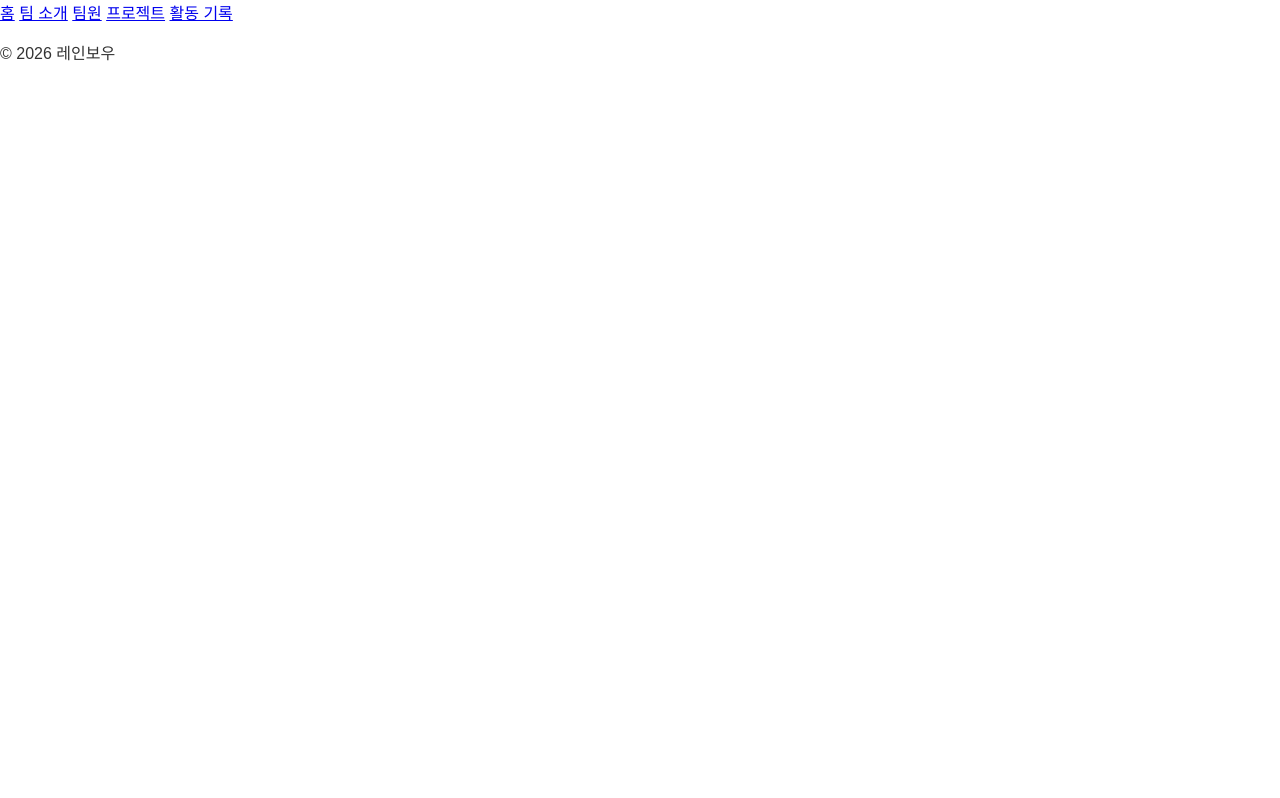
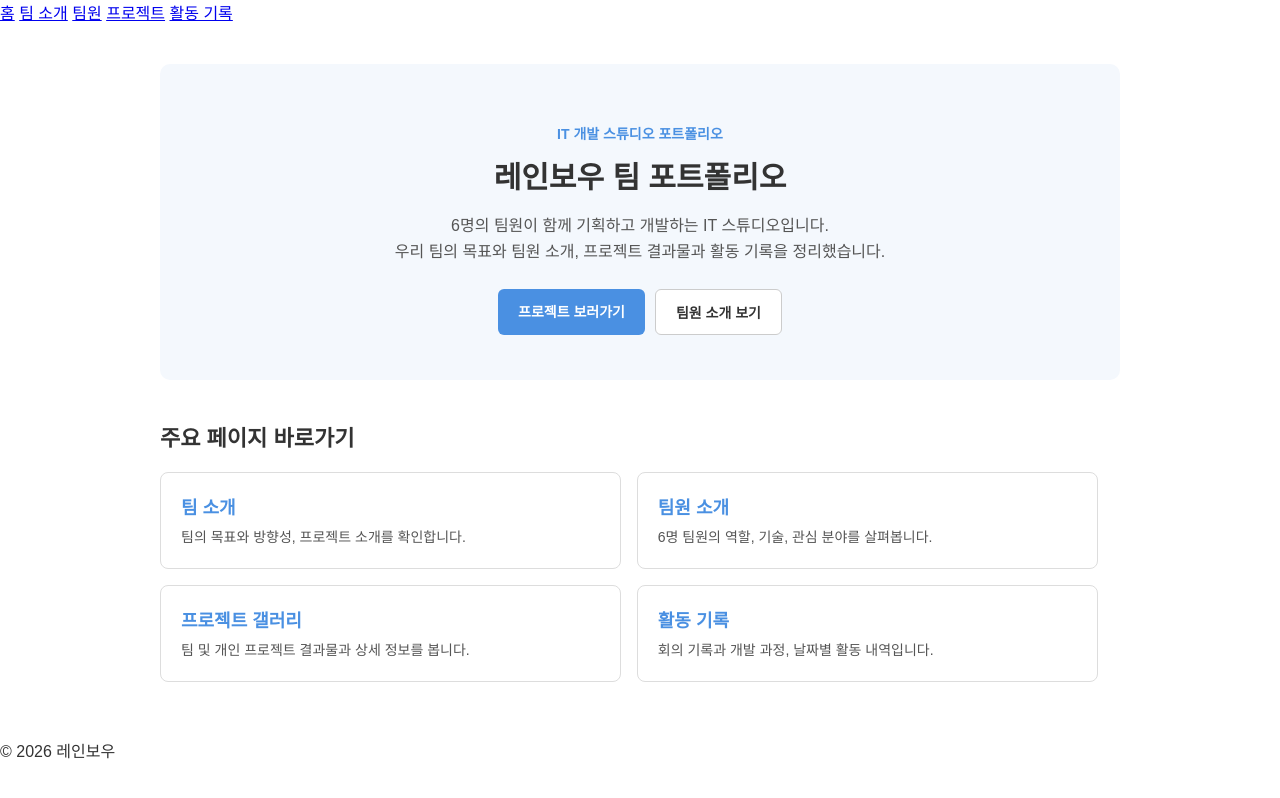
Before and after one commit to matstar33/OpenSourceSW-I-Team, a plain HTML site: page index.html in a window 1280 px wide. Drawn offline with Linux system fonts and the light colour scheme.

Commit message:
feat:메인 페이지 레이아웃 및 기능 구현

```diff
--- a/css/style.css
+++ b/css/style.css
@@ -19,3 +19,112 @@ body {
 img {
   max-width: 100%;
 }
+/* 메인 페이지 스타일 */
+.main-content {
+  max-width: 1000px;
+  margin: 0 auto;
+  padding: 40px 20px;
+}
+
+.intro-banner {
+  text-align: center;
+  background-color: #f4f8fd;
+  padding: 45px 20px;
+  border-radius: 10px;
+  margin-bottom: 40px;
+}
+
+.team-tag {
+  color: var(--point-color);
+  font-weight: bold;
+  font-size: 14px;
+  margin-bottom: 10px;
+}
+
+.intro-banner h1 {
+  font-size: 30px;
+  margin: 0 0 15px 0;
+}
+
+.team-info {
+  font-size: 16px;
+  line-height: 1.6;
+  color: #555;
+  margin-bottom: 25px;
+}
+
+.link-buttons {
+  display: flex;
+  justify-content: center;
+  gap: 10px;
+}
+
+.btn-blue,
+.btn-white {
+  display: inline-block;
+  padding: 12px 20px;
+  border-radius: 6px;
+  text-decoration: none;
+  font-weight: bold;
+  font-size: 14px;
+}
+
+.btn-blue {
+  background-color: var(--point-color);
+  color: #fff;
+}
+
+.btn-white {
+  background-color: #fff;
+  color: var(--main-color);
+  border: 1px solid #ccc;
+}
+
+.menu-section h2 {
+  font-size: 22px;
+  margin-bottom: 20px;
+}
+
+.menu-list {
+  display: flex;
+  flex-wrap: wrap;
+  gap: 16px;
+}
+
+.menu-item {
+  width: 48%;
+  padding: 20px;
+  border: 1px solid #ddd;
+  border-radius: 8px;
+  background-color: var(--bg-color);
+  text-decoration: none;
+  color: inherit;
+}
+
+.menu-item:hover {
+  border-color: var(--point-color);
+}
+
+.menu-item h3 {
+  margin: 0 0 8px 0;
+  font-size: 18px;
+  color: var(--point-color);
+}
+
+.menu-item p {
+  margin: 0;
+  font-size: 14px;
+  color: #555;
+  line-height: 1.5;
+}
+
+/* 화면이 좁아질 때 (모바일) */
+@media (max-width: 600px) {
+  .link-buttons {
+    flex-direction: column;
+  }
+
+  .menu-item {
+    width: 100%;
+  }
+}
--- a/index.html
+++ b/index.html
@@ -17,8 +17,44 @@
     </nav>
   </header>
 
-  <main>
-    <!-- 담당자 작업 영역 -->
+
+    <main class="main-content">
+    <!-- 상단 팀 소개 박스 -->
+    <section class="intro-banner">
+      <p class="team-tag">IT 개발 스튜디오 포트폴리오</p>
+      <h1>레인보우 팀 포트폴리오</h1>
+      <p class="team-info">
+        6명의 팀원이 함께 기획하고 개발하는 IT 스튜디오입니다.<br>
+        우리 팀의 목표와 팀원 소개, 프로젝트 결과물과 활동 기록을 정리했습니다.
+      </p>
+      <div class="link-buttons">
+        <a href="projects.html" class="btn-blue">프로젝트 보러가기</a>
+        <a href="members.html" class="btn-white">팀원 소개 보기</a>
+      </div>
+    </section>
+
+    <!-- 하단 주요 메뉴 4개 -->
+    <section class="menu-section">
+      <h2>주요 페이지 바로가기</h2>
+      <div class="menu-list">
+        <a href="about.html" class="menu-item">
+          <h3>팀 소개</h3>
+          <p>팀의 목표와 방향성, 프로젝트 소개를 확인합니다.</p>
+        </a>
+        <a href="members.html" class="menu-item">
+          <h3>팀원 소개</h3>
+          <p>6명 팀원의 역할, 기술, 관심 분야를 살펴봅니다.</p>
+        </a>
+        <a href="projects.html" class="menu-item">
+          <h3>프로젝트 갤러리</h3>
+          <p>팀 및 개인 프로젝트 결과물과 상세 정보를 봅니다.</p>
+        </a>
+        <a href="activities.html" class="menu-item">
+          <h3>활동 기록</h3>
+          <p>회의 기록과 개발 과정, 날짜별 활동 내역입니다.</p>
+        </a>
+      </div>
+    </section>
   </main>
 
   <footer>
--- a/js/main.js
+++ b/js/main.js
@@ -0,0 +1,8 @@
+// 메인 페이지 버튼 클릭 시 안내창 띄우기
+const projectBtn = document.querySelector('.btn-blue');
+
+if (projectBtn) {
+  projectBtn.addEventListener('click', function () {
+    alert('프로젝트 갤러리 페이지로 이동합니다!');
+  });
+}
```
